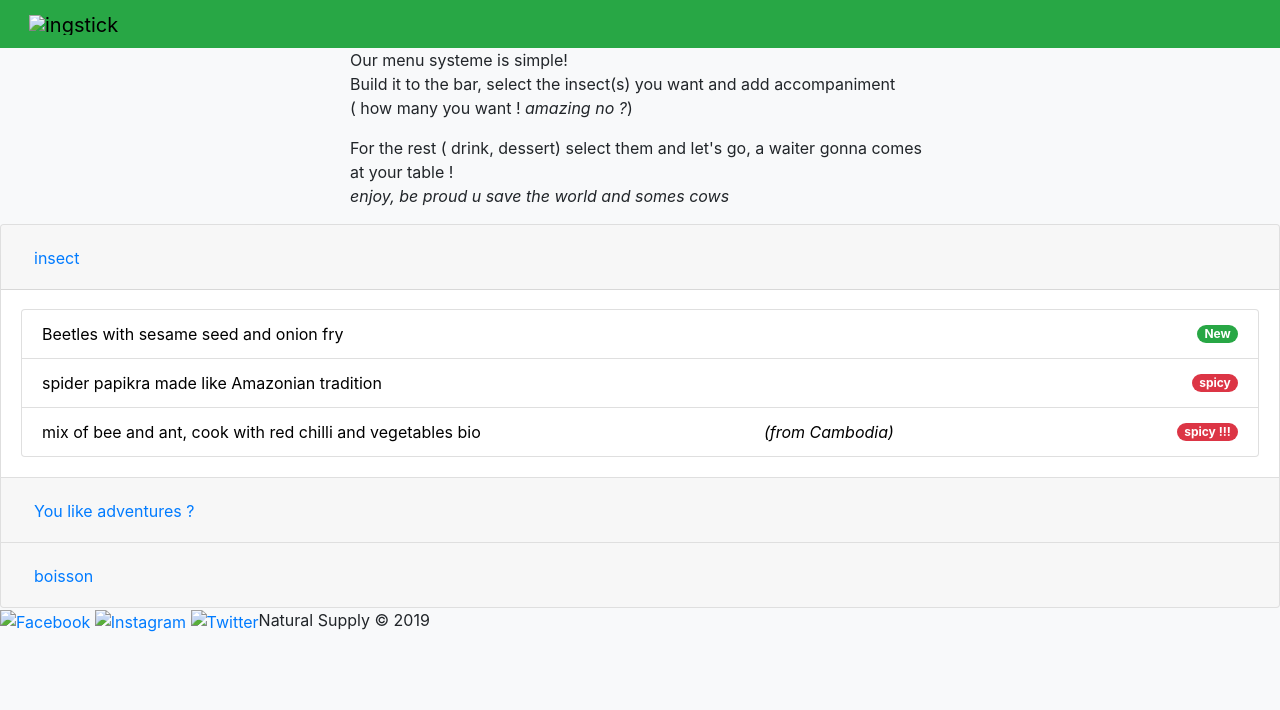
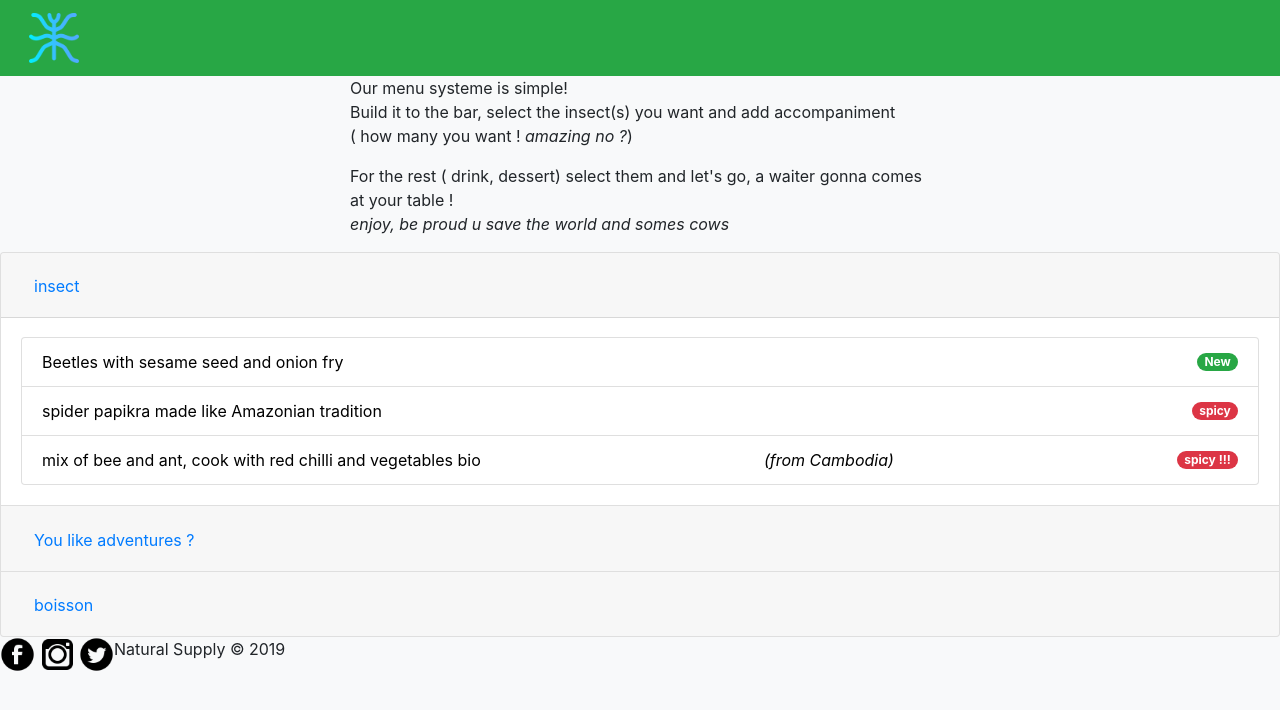
Before and after one commit to Shaunyx/restaurant-css-framework, a plain HTML site: page templates/Menu.html in a window 1280 px wide. Drawn offline with nearby package versions, Linux system fonts and the light colour scheme; files that its build step writes are made by us from their sources.

Commit message:
correction Lien pages web

```diff
--- a/templates/Menu.html
+++ b/templates/Menu.html
@@ -45,7 +45,7 @@
 
                   </div>
               <button class="navbar-toggler" type="button" data-toggle="collapse" data-target="#navbarToggleExternalContent" aria-controls="navbarToggleExternalContent" aria-expanded="false" aria-label="Toggle navigation">
-                <img border="0" alt="ingstick" src="assets/img/icon and logo and more/ingstick.png" width="50" height="50"></img>
+                <img border="0" alt="ingstick" src="../assets/img/icon and logo and more/ingstick.png" width="50" height="50"></img>
               </button>
             </nav>
           </div>
@@ -167,9 +167,9 @@
               <div class="container-fluid ">
                 <div class="row">
                   <div class="clo-12">
-                    <a href=""><img src="assets/img/icon and logo and more/facebook.png"  width="35px" alt="Facebook"></a>
-                    <a href=""><img src="assets/img/icon and logo and more/instagram.png" width="35px" alt="Instagram"></a>
-                    <a href=""><img src="assets/img/icon and logo and more/twitter.png" width="35px" alt="Twitter"></a>
+                    <a href=""><img src="../assets/img/icon and logo and more/facebook.png"  width="35px" alt="Facebook"></a>
+                    <a href=""><img src="../assets/img/icon and logo and more/instagram.png" width="35px" alt="Instagram"></a>
+                    <a href=""><img src="../assets/img/icon and logo and more/twitter.png" width="35px" alt="Twitter"></a>
                   </div>
                   <div>
                     <p class="copyright">Natural Supply © 2019</p>
```
Also changed, not shown: templates/pagination-gallery/Pagination1.html (+3 -3 lines).
